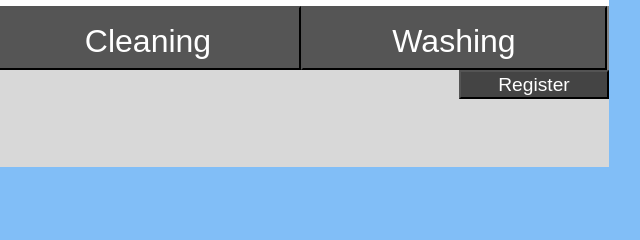
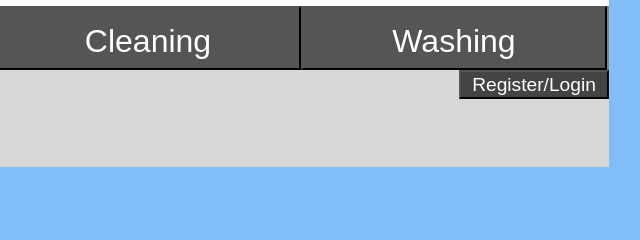
Before and after one commit to elisabeth2307/studentlifesurvival, a website: page public/template.html in a window 1280 px wide. Shown: the part 244-484 px from the top of the page, 491-1131 px from the left. Drawn offline with Linux system fonts and the light colour scheme.

Commit message:
slight modifications

```diff
--- a/public/template.html
+++ b/public/template.html
@@ -19,7 +19,7 @@
                 <form action="/public/content/cleaning.html"><button class="btnNav">Cleaning</button></form>
                 <form action="/public/content/washing.html"><button class="btnNav">Washing</button></form>
 
-                <form action="/public/content/registration.html"><button class="register">Register</button></form>
+                <form action="/public/content/registration.html"><button class="register">Register/Login</button></form>
 			</nav>
 
 			<section>
```
Also changed, not shown: 1 other file.
